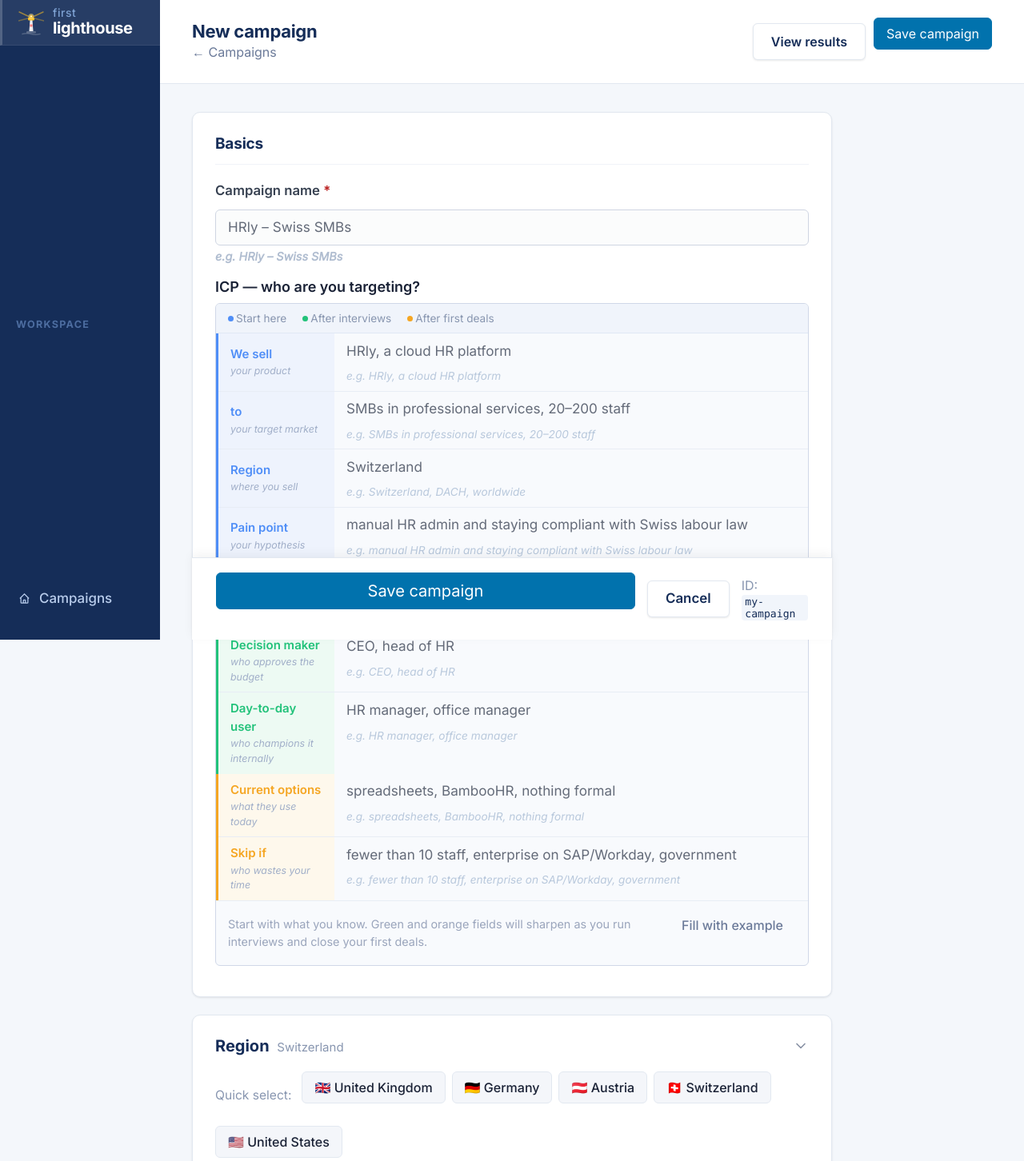
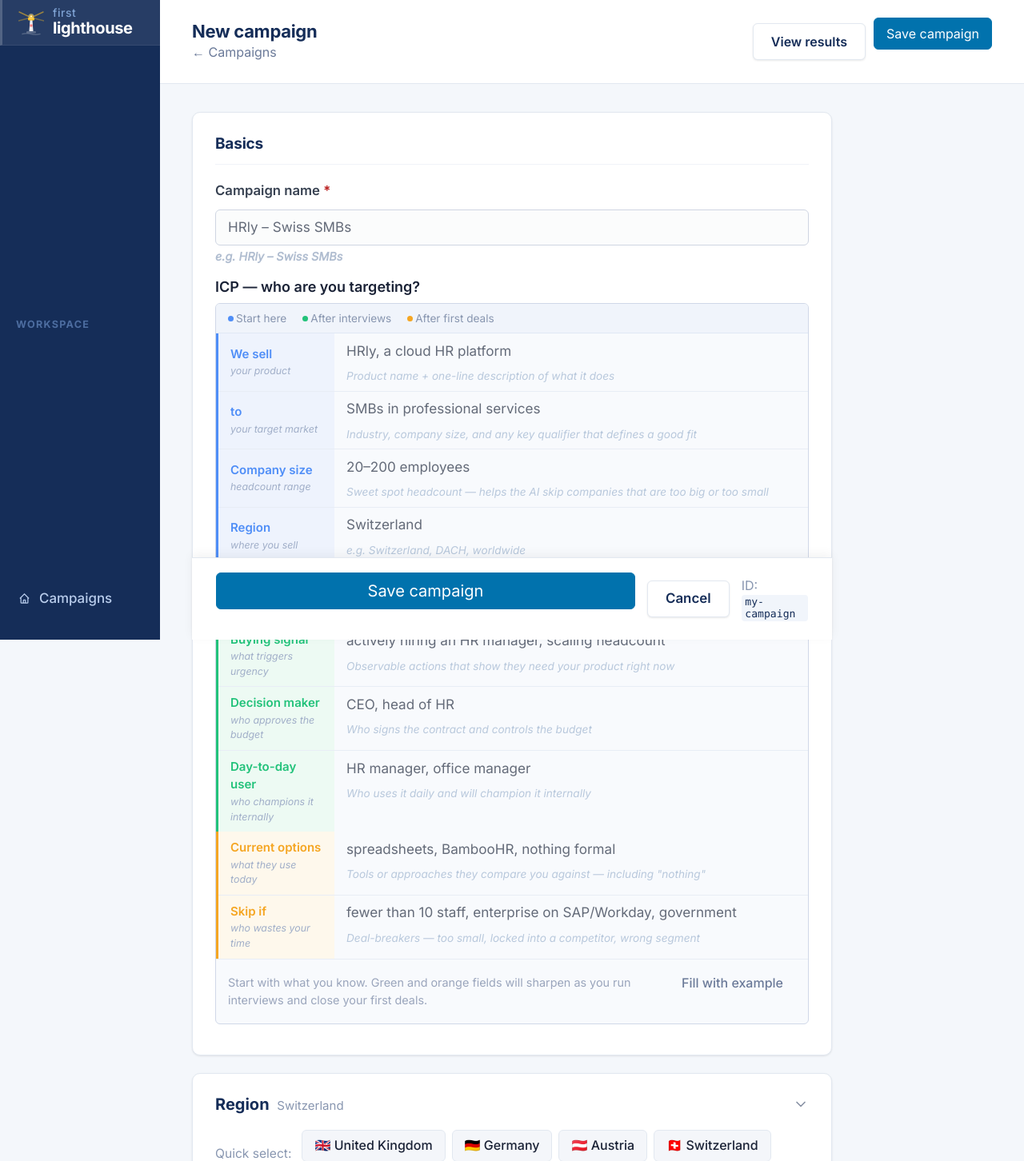
Before and after one commit to tstjep/firstlighthouse, a FastAPI app: page /campaigns/new in a window 1280 px wide. Shown: the top 1452 px of the page at 80% size. Run offline with FastAPI, Linux system fonts and the light colour scheme; some libraries are stand-ins or nearby versions.

Commit message:
feat: restructure editor — signals after region, ICP size field, smarter hints
- Move Buying signals section directly after Region (before Contacts)
- Move "Suggest from ICP" button into signals section header alongside Suggest more / Add signal
- Add Company size as a dedicated ICP builder field (between target market and region)
- Update all ICP field hints to be instructive rather than just repeating the example
- Fix delete button form in campaigns.html using display:contents for proper flex layout

Co-Authored-By: Claude Sonnet 4.6 <noreply@anthropic.com>

```diff
--- a/frontend/templates/campaigns.html
+++ b/frontend/templates/campaigns.html
@@ -21,9 +21,9 @@
       <a href="/campaigns/{{ c.id }}/run" role="button" class="btn-sm">▶ Run</a>
       <a href="/campaigns/{{ c.id }}/results" role="button" class="secondary btn-sm">Results</a>
       <a href="/campaigns/{{ c.id }}/edit" role="button" class="secondary btn-sm">Edit</a>
-      <form method="post" action="/campaigns/{{ c.id }}/delete" style="margin: 0; margin-left: auto;"
+      <form method="post" action="/campaigns/{{ c.id }}/delete" style="display:contents;"
             onsubmit="return confirm('Delete {{ c.name }}? This cannot be undone.')">
-        <button type="submit" class="btn-sm btn-danger">Delete</button>
+        <button type="submit" class="btn-sm btn-danger" style="margin-left:auto;">Delete</button>
       </form>
     </div>
   </div>
--- a/frontend/templates/editor.html
+++ b/frontend/templates/editor.html
@@ -49,10 +49,6 @@
     <div>
       <span style="display:flex; align-items:baseline; justify-content:space-between; gap:0.5rem; margin-bottom:0.35rem;">
         <span style="font-size:0.9rem; font-weight:600; color:var(--text);">ICP — who are you targeting?</span>
-        <button type="button" id="suggestBtn" onclick="fetchSuggestions()"
-                class="btn-ai btn-sm" style="display:none;">
-          ✦ Suggest signals
-        </button>
       </span>
 
       <!-- Structured ICP builder -->
@@ -74,7 +70,7 @@
             </div>
             <div style="flex:1; display:flex; flex-direction:column;">
               <input id="icp_product" type="text" placeholder="HRly, a cloud HR platform" style="border:none; background:transparent; padding:0.5rem 0.75rem 0.25rem; font-size:0.82rem; outline:none;" oninput="rebuildIcp(); updateHint(this)">
-              <span class="icp-hint">e.g. HRly, a cloud HR platform</span>
+              <span class="icp-hint">Product name + one-line description of what it does</span>
             </div>
           </div>
           <div style="display:flex; align-items:stretch; gap:0; border-bottom:1px solid #e8edf5;">
@@ -83,8 +79,18 @@
               <span style="font-size:0.62rem; color:#a0aec8; font-style:italic;">your target market</span>
             </div>
             <div style="flex:1; display:flex; flex-direction:column;">
-              <input id="icp_target" type="text" placeholder="SMBs in professional services, 20–200 staff" style="border:none; background:transparent; padding:0.5rem 0.75rem 0.25rem; font-size:0.82rem; outline:none;" oninput="rebuildIcp(); updateHint(this)">
-              <span class="icp-hint">e.g. SMBs in professional services, 20–200 staff</span>
+              <input id="icp_target" type="text" placeholder="SMBs in professional services" style="border:none; background:transparent; padding:0.5rem 0.75rem 0.25rem; font-size:0.82rem; outline:none;" oninput="rebuildIcp(); updateHint(this)">
+              <span class="icp-hint">Industry, company size, and any key qualifier that defines a good fit</span>
+            </div>
+          </div>
+          <div style="display:flex; align-items:stretch; gap:0; border-bottom:1px solid #e8edf5;">
+            <div style="flex-shrink:0; width:145px; padding:0.45rem 0.75rem; background:#eef3fd; display:flex; flex-direction:column; justify-content:center; gap:1px;">
+              <span style="font-size:0.75rem; font-weight:600; color:#4f8ef7;">Company size</span>
+              <span style="font-size:0.62rem; color:#a0aec8; font-style:italic;">headcount range</span>
+            </div>
+            <div style="flex:1; display:flex; flex-direction:column;">
+              <input id="icp_size" type="text" placeholder="20–200 employees" style="border:none; background:transparent; padding:0.5rem 0.75rem 0.25rem; font-size:0.82rem; outline:none;" oninput="rebuildIcp(); updateHint(this)">
+              <span class="icp-hint">Sweet spot headcount — helps the AI skip companies that are too big or too small</span>
             </div>
           </div>
           <div style="display:flex; align-items:stretch; gap:0; border-bottom:1px solid #e8edf5;">
@@ -104,7 +110,7 @@
             </div>
             <div style="flex:1; display:flex; flex-direction:column;">
               <input id="icp_pain" type="text" placeholder="manual HR admin and staying compliant with Swiss labour law" style="border:none; background:transparent; padding:0.5rem 0.75rem 0.25rem; font-size:0.82rem; outline:none;" oninput="rebuildIcp(); updateHint(this)">
-              <span class="icp-hint">e.g. manual HR admin and staying compliant with Swiss labour law</span>
+              <span class="icp-hint">The problem they feel every week — be specific, not generic</span>
             </div>
           </div>
         </div>
@@ -118,7 +124,7 @@
             </div>
             <div style="flex:1; display:flex; flex-direction:column;">
               <input id="icp_signal" type="text" placeholder="actively hiring an HR manager, scaling headcount" style="border:none; background:transparent; padding:0.5rem 0.75rem 0.25rem; font-size:0.82rem; outline:none;" oninput="rebuildIcp(); updateHint(this)">
-              <span class="icp-hint">e.g. actively hiring an HR manager, scaling headcount</span>
+              <span class="icp-hint">Observable actions that show they need your product right now</span>
             </div>
           </div>
           <div style="display:flex; align-items:stretch; gap:0; border-bottom:1px solid #e8edf5;">
@@ -128,7 +134,7 @@
             </div>
             <div style="flex:1; display:flex; flex-direction:column;">
               <input id="icp_role" type="text" placeholder="CEO, head of HR" style="border:none; background:transparent; padding:0.5rem 0.75rem 0.25rem; font-size:0.82rem; outline:none;" oninput="rebuildIcp(); updateHint(this)">
-              <span class="icp-hint">e.g. CEO, head of HR</span>
+              <span class="icp-hint">Who signs the contract and controls the budget</span>
             </div>
           </div>
           <div style="display:flex; align-items:stretch; gap:0;">
@@ -138,7 +144,7 @@
             </div>
             <div style="flex:1; display:flex; flex-direction:column;">
               <input id="icp_user" type="text" placeholder="HR manager, office manager" style="border:none; background:transparent; padding:0.5rem 0.75rem 0.25rem; font-size:0.82rem; outline:none;" oninput="rebuildIcp(); updateHint(this)">
-              <span class="icp-hint">e.g. HR manager, office manager</span>
+              <span class="icp-hint">Who uses it daily and will champion it internally</span>
             </div>
           </div>
         </div>
@@ -152,7 +158,7 @@
             </div>
             <div style="flex:1; display:flex; flex-direction:column;">
               <input id="icp_options" type="text" placeholder="spreadsheets, BambooHR, nothing formal" style="border:none; background:transparent; padding:0.5rem 0.75rem 0.25rem; font-size:0.82rem; outline:none;" oninput="rebuildIcp(); updateHint(this)">
-              <span class="icp-hint">e.g. spreadsheets, BambooHR, nothing formal</span>
+              <span class="icp-hint">Tools or approaches they compare you against — including "nothing"</span>
             </div>
           </div>
           <div style="display:flex; align-items:stretch; gap:0;">
@@ -162,7 +168,7 @@
             </div>
             <div style="flex:1; display:flex; flex-direction:column;">
               <input id="icp_skip" type="text" placeholder="fewer than 10 staff, enterprise on SAP/Workday, government" style="border:none; background:transparent; padding:0.5rem 0.75rem 0.25rem; font-size:0.82rem; outline:none;" oninput="rebuildIcp(); updateHint(this)">
-              <span class="icp-hint">e.g. fewer than 10 staff, enterprise on SAP/Workday, government</span>
+              <span class="icp-hint">Deal-breakers — too small, locked into a competitor, wrong segment</span>
             </div>
           </div>
         </div>
@@ -177,20 +183,6 @@
 
     </div>
 
-    <!-- AI suggestion panel (hidden until suggestions arrive) -->
-    <div id="suggestionPanel" style="display:none; margin-top:0.5rem; border:1px solid #b0c4de; border-radius:var(--radius); background:#f7f9ff; padding:1.1rem 1.25rem;">
-      <div style="display:flex; align-items:center; justify-content:space-between; margin-bottom:0.85rem;">
-        <span style="font-size:0.85rem; font-weight:700; color:var(--brand);">✦ AI signal suggestions</span>
-        <button type="button" onclick="dismissSuggestions()"
-                class="btn-ghost btn-sm">dismiss ×</button>
-      </div>
-      <p style="font-size:0.78rem; color:#6b7a99; margin:0 0 1rem;">
-        Based on your ICP. Review each suggestion — accept what fits, skip the rest.
-        You can edit any accepted signal before saving.
-      </p>
-      <div id="suggestionCards" style="display:flex; flex-direction:column; gap:0.65rem;"></div>
-      <div id="suggestError" style="display:none; font-size:0.82rem; color:var(--danger); margin-top:0.5rem;"></div>
-    </div>
   </div>
 
   <!-- ── 2. REGION ──────────────────────────────────────────────────────── -->
@@ -242,88 +234,15 @@
     </details>
   </div>
 
-  <!-- ── 3. CONTACTS ───────────────────────────────────────────────────── -->
-  <div class="section" id="contacts-section">
-    <div class="section-header">
-      <h2>Contacts to find</h2>
-    </div>
-
-    <div>
-      <span style="display:flex; align-items:baseline; justify-content:space-between; gap:0.5rem; margin-bottom:0.35rem;">
-        <span style="font-size:0.835rem; font-weight:600; color:#374151;">Roles to target</span>
-        <button type="button"
-                onclick="fetchRoleSuggestions()"
-                id="suggestRolesBtn"
-                class="btn-ai btn-sm">
-          ✦ Suggest roles
-        </button>
-      </span>
-
-      <!-- buyer / user legend -->
-      <div style="display:flex; gap:1rem; font-size:0.72rem; margin-bottom:0.4rem; color:#6b7a99;">
-        <span><span style="display:inline-block; width:9px; height:9px; border-radius:2px; background:#4f8ef7; margin-right:3px; vertical-align:middle;"></span><strong>Buyer</strong> — approves / signs</span>
-        <span><span style="display:inline-block; width:9px; height:9px; border-radius:2px; background:#22c27a; margin-right:3px; vertical-align:middle;"></span><strong>User</strong> — day-to-day champion</span>
-      </div>
-
-      <textarea name="contact.roles"
-                id="contactRoles"
-                rows="2"
-                placeholder="Managing Partner, Head of HR, Partner, Director">{{ campaign.contact.roles | join(", ") }}</textarea>
-
-      <!-- role suggestion panel -->
-      <div id="roleSuggestionPanel"
-           style="display:none; margin-top:0.5rem; border:1px solid #b0c4de; border-radius:var(--radius); background:#f7f9ff; padding:1rem 1.15rem;">
-        <div style="display:flex; align-items:center; justify-content:space-between; margin-bottom:0.5rem;">
-          <span style="font-size:0.85rem; font-weight:700; color:var(--brand);">✦ Suggested roles</span>
-          <button type="button" onclick="dismissRolePanel()"
-                  class="btn-ghost btn-sm">dismiss ×</button>
-        </div>
-        <p style="font-size:0.78rem; color:#6b7a99; margin:0 0 0.75rem;">
-          Click a role to add it. <strong style="color:#4f8ef7;">Blue = buyer</strong>, <strong style="color:#22c27a;">green = user</strong>.
-        </p>
-        <div id="roleSuggestionCards" style="display:flex; flex-direction:column; gap:0.5rem;"></div>
-        <div id="roleSuggestionError" style="display:none; font-size:0.82rem; color:var(--danger); margin-top:0.5rem;"></div>
-      </div>
-
-      <small class="help" style="display:block; margin-top:0.3rem;">
-        Comma-separated. The contact finder searches LinkedIn for these roles at top-rated companies.
-      </small>
-    </div>
-  </div>
-
-  <!-- ── 4. SEARCH QUERIES ──────────────────────────────────────────────── -->
-  <div class="section" id="search-section">
-    <div class="section-header">
-      <h2>Search queries</h2>
-    </div>
-    <p class="help" style="margin-bottom:1rem;">
-      Queries used to discover companies. Use a separate campaign for a fundamentally different market — e.g. a different country or company type.
-    </p>
-    {{ textarea_field(
-        "Domain queries (site:.co.uk searches)",
-        "search.tld_queries",
-        campaign.search.tld_queries | join("\n"),
-        rows=5,
-        placeholder='site:.co.uk "immigration solicitor"',
-        help="One query per line. These search specifically within the target TLD.",
-        mono=True
-    ) }}
-    {{ textarea_field(
-        "Broader search queries",
-        "search.extra_queries",
-        campaign.search.extra_queries | join("\n"),
-        rows=5,
-        placeholder='"immigration solicitor" London',
-        help="One per line. Used for city-based, LinkedIn, and directory searches.",
-        mono=True
-    ) }}
-  </div>
-
-  <!-- ── 4. SIGNALS ─────────────────────────────────────────────────────── -->
+  <!-- ── 3. SIGNALS ─────────────────────────────────────────────────────── -->
   <div class="section" id="signals-section">
     <div class="section-header">
       <h2>Buying signals</h2>
       <div style="display:flex; gap:0.4rem;">
+        <button type="button" id="suggestBtn" onclick="fetchSuggestions()"
+                class="btn-ai btn-sm" style="display:none;">
+          ✦ Suggest from ICP
+        </button>
         <button type="button" id="suggestMoreBtn" onclick="fetchMoreSuggestions()" class="btn-ai btn-sm">
           ✦ Suggest more
         </button>
@@ -334,6 +253,21 @@
     <p class="help" style="margin-bottom: 1rem;">
       Signals are clues the AI looks for on each company's website. Positive points boost their score; negative points down-rank or exclude them.
     </p>
+
+    <!-- AI "suggest from ICP" panel -->
+    <div id="suggestionPanel" style="display:none; margin-bottom:1rem; border:1px solid #b0c4de; border-radius:var(--radius); background:#f7f9ff; padding:1.1rem 1.25rem;">
+      <div style="display:flex; align-items:center; justify-content:space-between; margin-bottom:0.85rem;">
+        <span style="font-size:0.85rem; font-weight:700; color:var(--brand);">✦ AI signal suggestions</span>
+        <button type="button" onclick="dismissSuggestions()"
+                class="btn-ghost btn-sm">dismiss ×</button>
+      </div>
+      <p style="font-size:0.78rem; color:#6b7a99; margin:0 0 1rem;">
+        Based on your ICP. Review each suggestion — accept what fits, skip the rest.
+        You can edit any accepted signal before saving.
+      </p>
+      <div id="suggestionCards" style="display:flex; flex-direction:column; gap:0.65rem;"></div>
+      <div id="suggestError" style="display:none; font-size:0.82rem; color:var(--danger); margin-top:0.5rem;"></div>
+    </div>
 
     <!-- AI "suggest more" panel -->
     <div id="moreSuggestionPanel" style="display:none; margin-bottom:1rem; border:1px solid #b0c4de; border-radius:var(--radius); background:#f7f9ff; padding:1.1rem 1.25rem;">
@@ -409,6 +343,83 @@
         No signals yet. Add one to define what a good prospect looks like.
       </div>
     {% endif %}
+  </div>
+
+  <!-- ── 4. CONTACTS ───────────────────────────────────────────────────── -->
+  <div class="section" id="contacts-section">
+    <div class="section-header">
+      <h2>Contacts to find</h2>
+    </div>
+
+    <div>
+      <span style="display:flex; align-items:baseline; justify-content:space-between; gap:0.5rem; margin-bottom:0.35rem;">
+        <span style="font-size:0.835rem; font-weight:600; color:#374151;">Roles to target</span>
+        <button type="button"
+                onclick="fetchRoleSuggestions()"
+                id="suggestRolesBtn"
+                class="btn-ai btn-sm">
+          ✦ Suggest roles
+        </button>
+      </span>
+
+      <!-- buyer / user legend -->
+      <div style="display:flex; gap:1rem; font-size:0.72rem; margin-bottom:0.4rem; color:#6b7a99;">
+        <span><span style="display:inline-block; width:9px; height:9px; border-radius:2px; background:#4f8ef7; margin-right:3px; vertical-align:middle;"></span><strong>Buyer</strong> — approves / signs</span>
+        <span><span style="display:inline-block; width:9px; height:9px; border-radius:2px; background:#22c27a; margin-right:3px; vertical-align:middle;"></span><strong>User</strong> — day-to-day champion</span>
+      </div>
+
+      <textarea name="contact.roles"
+                id="contactRoles"
+                rows="2"
+                placeholder="Managing Partner, Head of HR, Partner, Director">{{ campaign.contact.roles | join(", ") }}</textarea>
+
+      <!-- role suggestion panel -->
+      <div id="roleSuggestionPanel"
+           style="display:none; margin-top:0.5rem; border:1px solid #b0c4de; border-radius:var(--radius); background:#f7f9ff; padding:1rem 1.15rem;">
+        <div style="display:flex; align-items:center; justify-content:space-between; margin-bottom:0.5rem;">
+          <span style="font-size:0.85rem; font-weight:700; color:var(--brand);">✦ Suggested roles</span>
+          <button type="button" onclick="dismissRolePanel()"
+                  class="btn-ghost btn-sm">dismiss ×</button>
+        </div>
+        <p style="font-size:0.78rem; color:#6b7a99; margin:0 0 0.75rem;">
+          Click a role to add it. <strong style="color:#4f8ef7;">Blue = buyer</strong>, <strong style="color:#22c27a;">green = user</strong>.
+        </p>
+        <div id="roleSuggestionCards" style="display:flex; flex-direction:column; gap:0.5rem;"></div>
+        <div id="roleSuggestionError" style="display:none; font-size:0.82rem; color:var(--danger); margin-top:0.5rem;"></div>
+      </div>
+
+      <small class="help" style="display:block; margin-top:0.3rem;">
+        Comma-separated. The contact finder searches LinkedIn for these roles at top-rated companies.
+      </small>
+    </div>
+  </div>
+
+  <!-- ── 4. SEARCH QUERIES ──────────────────────────────────────────────── -->
+  <div class="section" id="search-section">
+    <div class="section-header">
+      <h2>Search queries</h2>
+    </div>
+    <p class="help" style="margin-bottom:1rem;">
+      Queries used to discover companies. Use a separate campaign for a fundamentally different market — e.g. a different country or company type.
+    </p>
+    {{ textarea_field(
+        "Domain queries (site:.co.uk searches)",
+        "search.tld_queries",
+        campaign.search.tld_queries | join("\n"),
+        rows=5,
+        placeholder='site:.co.uk "immigration solicitor"',
+        help="One query per line. These search specifically within the target TLD.",
+        mono=True
+    ) }}
+    {{ textarea_field(
+        "Broader search queries",
+        "search.extra_queries",
+        campaign.search.extra_queries | join("\n"),
+        rows=5,
+        placeholder='"immigration solicitor" London',
+        help="One per line. Used for city-based, LinkedIn, and directory searches.",
+        mono=True
+    ) }}
   </div>
 
   <!-- ── 5. RATING ──────────────────────────────────────────────────────── -->
@@ -905,6 +916,7 @@ function rebuildIcp() {
   const fields = [
     { id: 'icp_product', prefix: 'We sell ',                            suffix: '' },
     { id: 'icp_target',  prefix: ' to ',                                suffix: '' },
+    { id: 'icp_size',    prefix: ', ',                                  suffix: '' },
     { id: 'icp_region',  prefix: ' in ',                                suffix: '.' },
     { id: 'icp_pain',    prefix: ' Their pain point is ',               suffix: '.' },
     { id: 'icp_signal',  prefix: ' A buying signal is when they ',      suffix: '.' },
@@ -957,7 +969,8 @@ function updateHint(input) {
 // Fill all ICP builder fields with the HRly example values
 const ICP_EXAMPLES = {
   icp_product: 'HRly, a cloud HR platform',
-  icp_target:  'SMBs in professional services, 20–200 staff',
+  icp_target:  'SMBs in professional services',
+  icp_size:    '20–200 employees',
   icp_region:  'Switzerland',
   icp_pain:    'manual HR admin and staying compliant with Swiss labour law',
   icp_signal:  'actively hiring an HR manager, scaling headcount',
```
